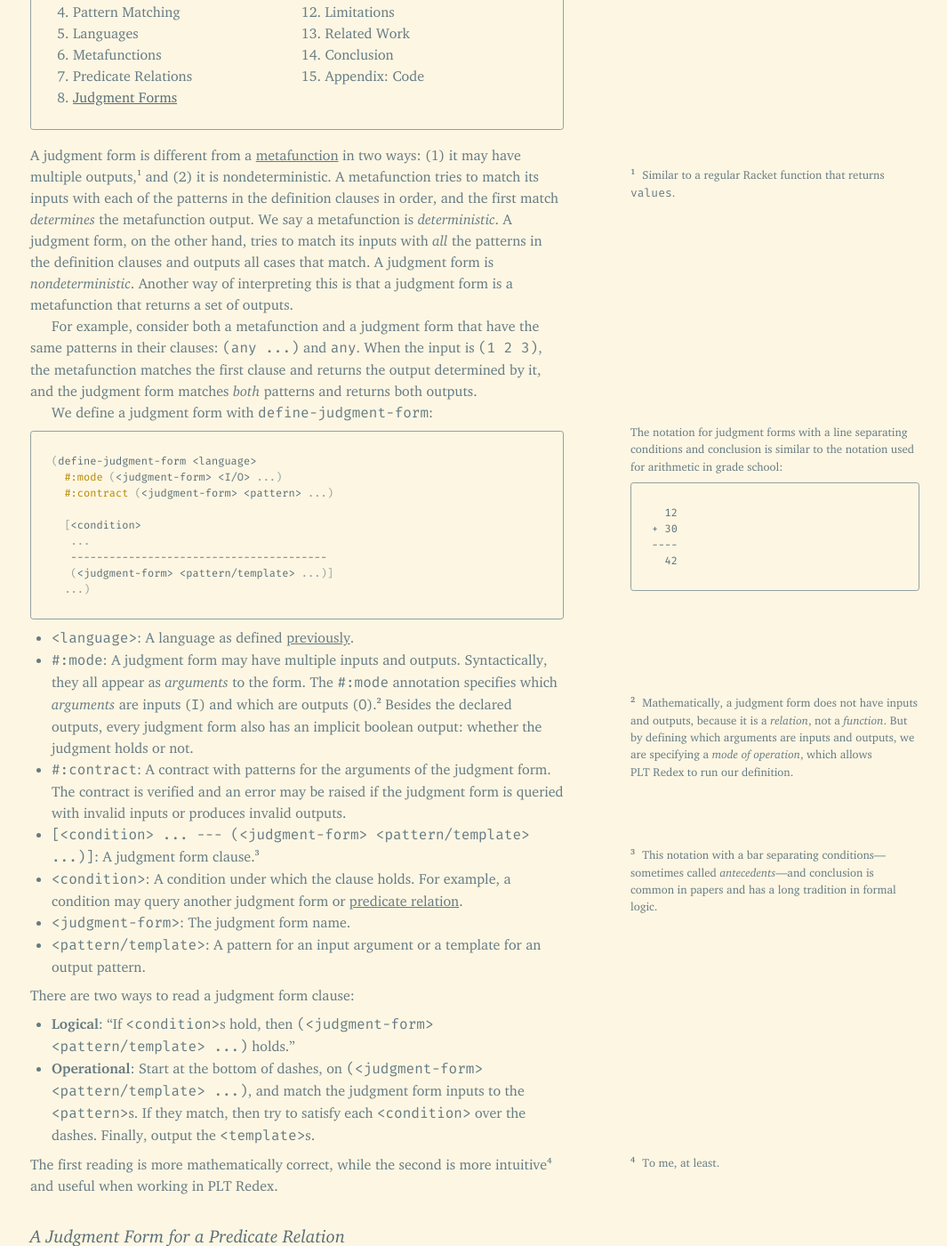
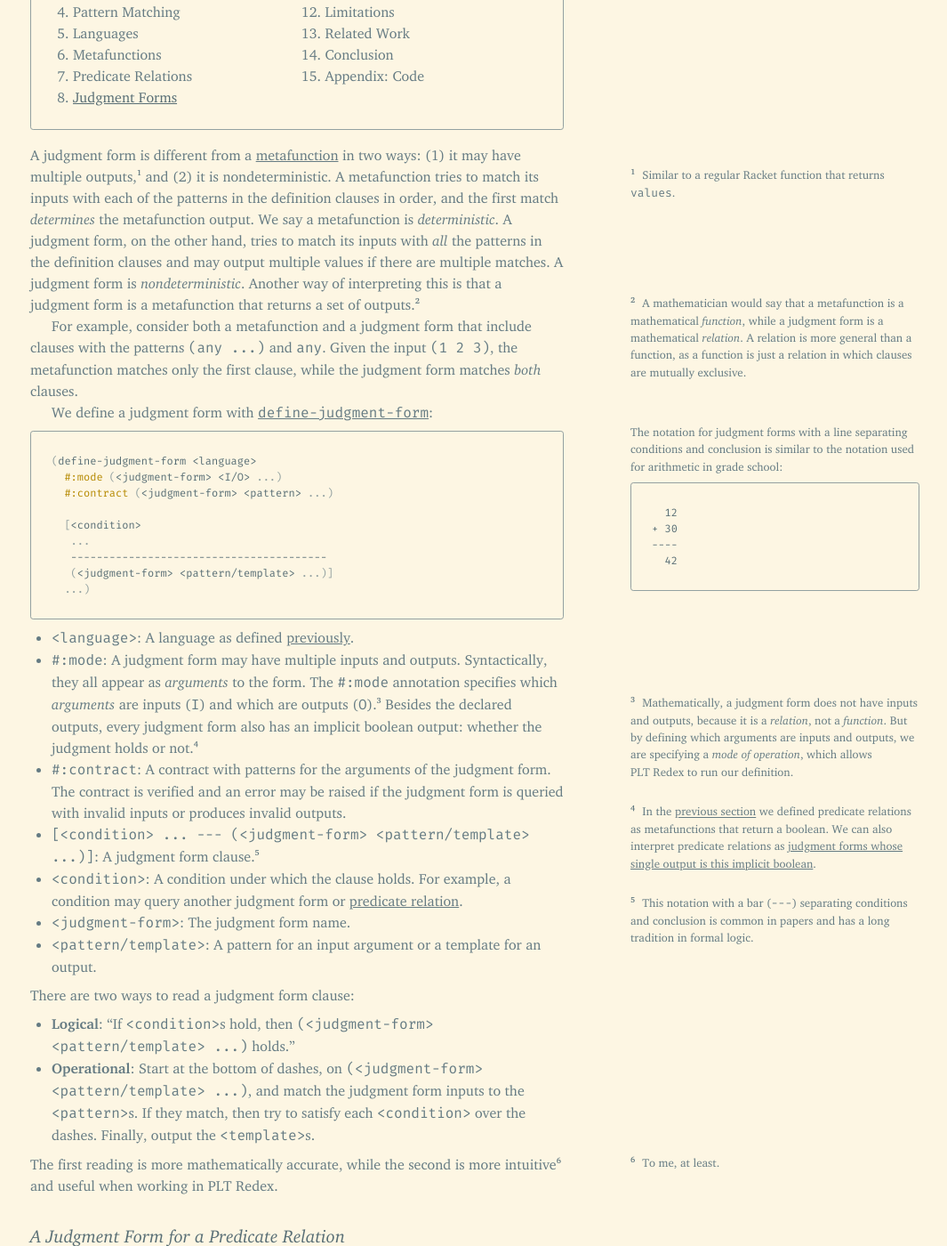
Before and after one commit to leafac/leafac.com, a Jekyll site: the page built from prose/playing-the-game-with-plt-redex/judgment-forms.md, in a window 1280 px wide and 1400 px high, scrolled down 269 px. Shown: the whole window at 89% size, without its empty margins (106-1171 px from the left). Built offline with Jekyll 4.4.1, drawn with Linux system fonts in a browser that asks for light colours; some of the changed text lies outside the part shown.

Commit message:
Checkpoint

````diff
--- a/prose/playing-the-game-with-plt-redex/judgment-forms.md
+++ b/prose/playing-the-game-with-plt-redex/judgment-forms.md
@@ -4,11 +4,11 @@ title: Playing the Game with PLT Redex
 table-of-contents: table-of-contents.html
 ---
 
-A judgment form is different from a [metafunction](metafunctions) in two ways: (1) it may have multiple outputs,<label class="margin-note"><input type="checkbox"><span markdown="1">Similar to a regular Racket function that returns `values`.</span></label> and (2) it is nondeterministic. A metafunction tries to match its inputs with each of the patterns in the definition clauses in order, and the first match *determines* the metafunction output. We say a metafunction is *deterministic*. A judgment form, on the other hand, tries to match its inputs with *all* the patterns in the definition clauses and outputs all cases that match. A judgment form is *nondeterministic*. Another way of interpreting this is that a judgment form is a metafunction that returns a set of outputs.
+A judgment form is different from a [metafunction](metafunctions) in two ways: (1) it may have multiple outputs,<label class="margin-note"><input type="checkbox"><span markdown="1">Similar to a regular Racket function that returns `values`.</span></label> and (2) it is nondeterministic. A metafunction tries to match its inputs with each of the patterns in the definition clauses in order, and the first match *determines* the metafunction output. We say a metafunction is *deterministic*. A judgment form, on the other hand, tries to match its inputs with *all* the patterns in the definition clauses and may output multiple values if there are multiple matches. A judgment form is *nondeterministic*. Another way of interpreting this is that a judgment form is a metafunction that returns a set of outputs.<label class="margin-note"><input type="checkbox"><span markdown="1">A mathematician would say that a metafunction is a mathematical *function*, while a judgment form is a mathematical *relation*. A relation is more general than a function, as a function is just a relation in which clauses are mutually exclusive.</span></label>
 
-For example, consider both a metafunction and a judgment form that have the same patterns in their clauses: `(any ...)` and `any`. When the input is `(1 2 3)`, the metafunction matches the first clause and returns the output determined by it, and the judgment form matches *both* patterns and returns both outputs.
+For example, consider both a metafunction and a judgment form that include clauses with the patterns `(any ...)` and `any`. Given the input `(1 2 3)`, the metafunction matches only the first clause, while the judgment form matches *both* clauses.
 
-We define a judgment form with `define-judgment-form`:
+We define a judgment form with [`define-judgment-form`](https://docs.racket-lang.org/redex/The_Redex_Reference.html?q=define-relation#%28form._%28%28lib._redex%2Freduction-semantics..rkt%29._define-judgment-form%29%29):
 
 <aside markdown="1">
 The notation for judgment forms with a line separating conditions and conclusion is similar to the notation used for arithmetic in grade school:
@@ -34,24 +34,24 @@ The notation for judgment forms with a line separating conditions and conclusion
 ```
 
 - `<language>`: A language as defined [previously](languages).
-- `#:mode`: A judgment form may have multiple inputs and outputs. Syntactically, they all appear as *arguments* to the form. The `#:mode` annotation specifies which *arguments* are inputs (`I`) and which are outputs (`O`).<label class="margin-note"><input type="checkbox"><span markdown="1">Mathematically, a judgment form does not have inputs and outputs, because it is a *relation*, not a *function*. But by defining which arguments are inputs and outputs, we are specifying a *mode of operation*, which allows PLT Redex to run our definition.</span></label> Besides the declared outputs, every judgment form also has an implicit boolean output: whether the judgment holds or not.
+- `#:mode`: A judgment form may have multiple inputs and outputs. Syntactically, they all appear as *arguments* to the form. The `#:mode` annotation specifies which *arguments* are inputs (`I`) and which are outputs (`O`).<label class="margin-note"><input type="checkbox"><span markdown="1">Mathematically, a judgment form does not have inputs and outputs, because it is a *relation*, not a *function*. But by defining which arguments are inputs and outputs, we are specifying a *mode of operation*, which allows PLT Redex to run our definition.</span></label> Besides the declared outputs, every judgment form also has an implicit boolean output: whether the judgment holds or not.<label class="margin-note"><input type="checkbox"><span markdown="1">In the [previous section](predicate-relations) we defined predicate relations as metafunctions that return a boolean. We can also interpret predicate relations as [judgment forms whose single output is this implicit boolean](#a-judgment-form-for-a-predicate-relation).</span></label>
 - `#:contract`: A contract with patterns for the arguments of the judgment form. The contract is verified and an error may be raised if the judgment form is queried with invalid inputs or produces invalid outputs.
-- `[<condition> ... --- (<judgment-form> <pattern/template> ...)]`: A judgment form clause.<label class="margin-note"><input type="checkbox"><span markdown="1">This notation with a bar separating conditions—sometimes called *antecedents*—and conclusion is common in papers and has a long tradition in formal logic.</span></label>
+- `[<condition> ... --- (<judgment-form> <pattern/template> ...)]`: A judgment form clause.<label class="margin-note"><input type="checkbox"><span markdown="1">This notation with a bar (`---`) separating conditions and conclusion is common in papers and has a long tradition in formal logic.</span></label>
 - `<condition>`: A condition under which the clause holds. For example, a condition may query another judgment form or [predicate relation](predicate-relations).
 - `<judgment-form>`: The judgment form name.
-- `<pattern/template>`: A pattern for an input argument or a template for an output pattern.
+- `<pattern/template>`: A pattern for an input argument or a template for an output.
 
 There are two ways to read a judgment form clause:
 
 - **Logical**: “If `<condition>`s hold, then `(<judgment-form> <pattern/template> ...)` holds.”
 - **Operational**: Start at the bottom of dashes, on `(<judgment-form> <pattern/template> ...)`, and match the judgment form inputs to the `<pattern>`s. If they match, then try to satisfy each `<condition>` over the dashes. Finally, output the `<template>`s.
 
-The first reading is more mathematically correct, while the second is more intuitive<label class="margin-note"><input type="checkbox"><span markdown="1">To me, at least.</span></label> and useful when working in PLT Redex.
+The first reading is more mathematically accurate, while the second is more intuitive<label class="margin-note"><input type="checkbox"><span markdown="1">To me, at least.</span></label> and useful when working in PLT Redex.
 
 A Judgment Form for a Predicate Relation
 ========================================
 
-In its simplest shape, a judgment form only has inputs and the implicit boolean output indicating whether the judgment holds or not. It is equivalent to a [predicate relation](predicate-relations), and we can rewrite `winning-board?` as a judgment form:
+In its simplest shape, a judgment form only has input arguments and one implicit output indicating whether the judgment holds or not. In this shape, a judgment form is equivalent to a [predicate relation](predicate-relations). We can rewrite `winning-board?` as a judgment form:
 
 <div class="code-block" markdown="1">
 `judgment-forms.rkt`
````
